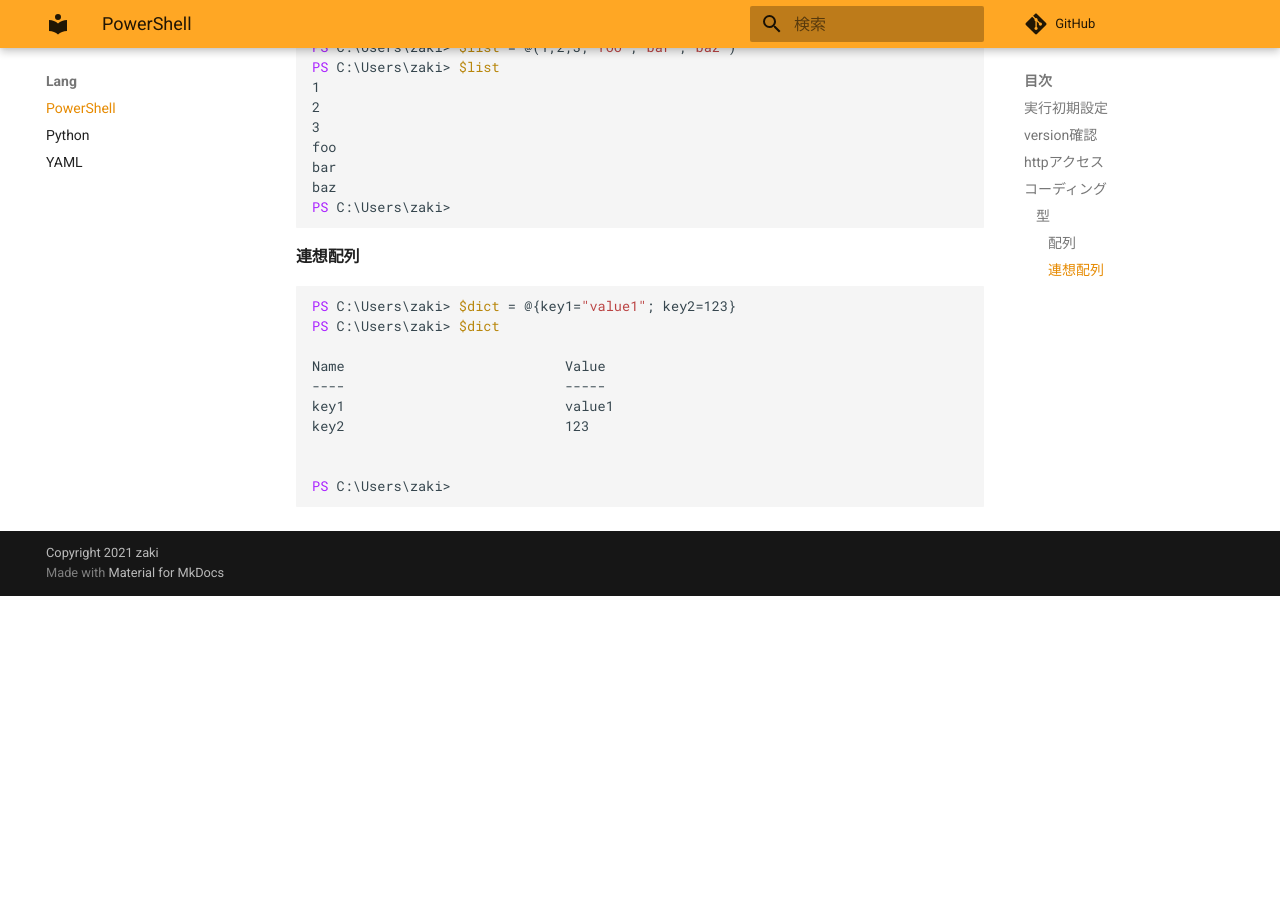
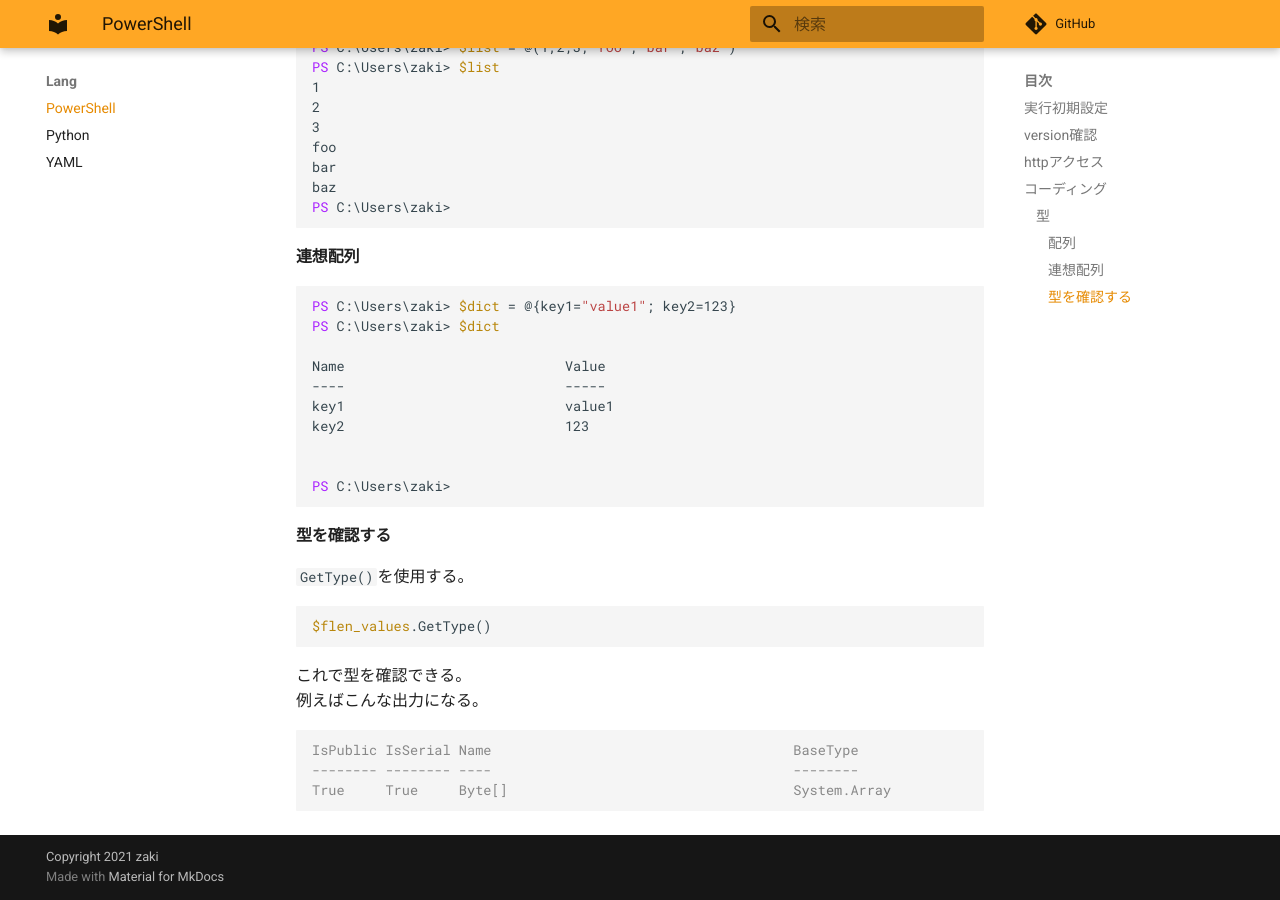
Before and after one commit to zaki-lknr/docs, an MkDocs documentation site: the page built from docs/lang/powershell.md, in a window 1280 px wide and 900 px high, scrolled down 977 px. Built offline with MkDocs 1.6.1 and Material for MkDocs 9.7.7, drawn with Linux system fonts in a browser that asks for light colours; comment, search, counter and statistics services are not loaded; before the commit the page ends 1573 px from its top, so only the background shows below that.

Commit message:
add: lang/powershell: オブジェクトの型の確認

````diff
--- a/docs/lang/powershell.md
+++ b/docs/lang/powershell.md
@@ -63,3 +63,20 @@ key2                           123
 
 PS C:\Users\zaki>
 ```
+
+#### 型を確認する
+
+`GetType()`を使用する。
+
+```ps1
+$flen_values.GetType()
+```
+
+これで型を確認できる。
+例えばこんな出力になる。
+
+```console
+IsPublic IsSerial Name                                     BaseType
+-------- -------- ----                                     --------
+True     True     Byte[]                                   System.Array
+```
````
